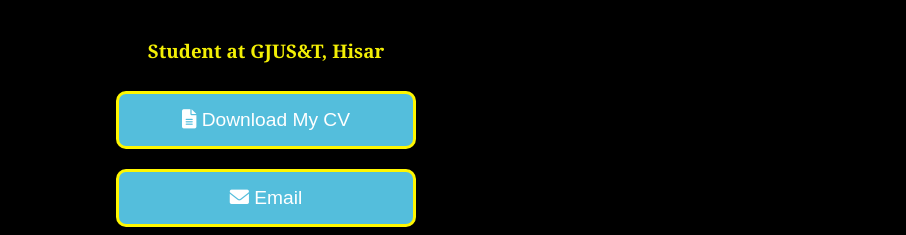
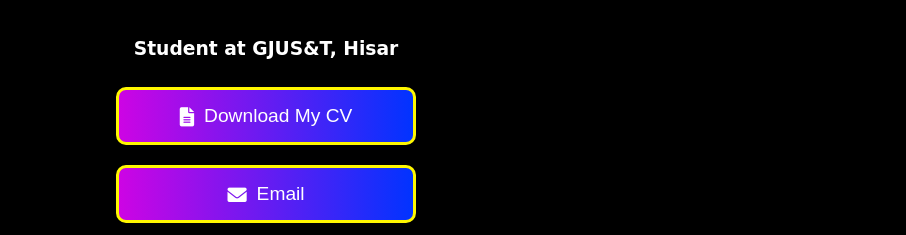
Before and after one commit to sanoj-kr/link_tree, a plain HTML site: page index.html in a window 1280 px wide. Shown: the part 565-800 px from the top of the page, without its empty margins (374-1280 px from the left). Drawn offline with Linux system fonts and the light colour scheme.

Commit message:
Add Colors and Gradients

```diff
--- a/styles.css
+++ b/styles.css
@@ -29,6 +29,10 @@ h2 {
     font-size: 3em;
     /* margin-bottom: 4px; */
 }
+h3{
+    font-family: cursive;
+    color: white;
+}
 marquee {
     font-size: 1.5em;
     color: #FFD700; /* Yellow color for the running text */
@@ -42,23 +46,50 @@ marquee {
 }
 
 .button {
-    display: block;
+    /* display: block;
     width: 80%;
     max-width: 300px;
     margin: 10px 0;
     padding: 15px;
-    background-color: #54bedc;
+    background: linear-gradient(90deg, #cd04e4, #0133ff);
     color: white;
     text-decoration: none;
     border-radius: 10px;
     font-size: 1.2em;
     transition: background-color 0.3s ease-in-out;
     border: 3px solid rgb(255, 247, 0);
+    cursor: pointer; */
+    display: flex;
+    align-items: center;
+    justify-content: center;
+    width: 80%;
+    max-width: 300px;
+    margin: 10px 0;
+    padding: 15px;
+    background: linear-gradient(90deg, #cd04e4, #0133ff);
+    color: white;
+    text-decoration: none;
+    border-radius: 10px;
+    font-size: 1.2em;
+    transition: background-color 0.3s ease-in-out, transform 0.3s ease-in-out;
+    border: 3px solid rgb(255, 247, 0);
     cursor: pointer;
+}
 
+.button i {
+    margin-right: 10px;
 }
 
 .button:hover {
-    background-color: #00ff26;
-    transform: scale(1.1);
+    background: linear-gradient(90deg, rgba(12,236,240,1) 0%, rgba(97,184,74,1) 100%);
+    transform: scale(1.08);
 }
+
+/* .button:hover {
+    background: linear-gradient(90deg, #7928CA, #FF0080);
+    transform: scale(1.05);
+} */
+#typing-animation {
+    font-family: Cambria, Cochin, Georgia, Times, 'Times New Roman', serif;
+    color: white;
+  }
```
